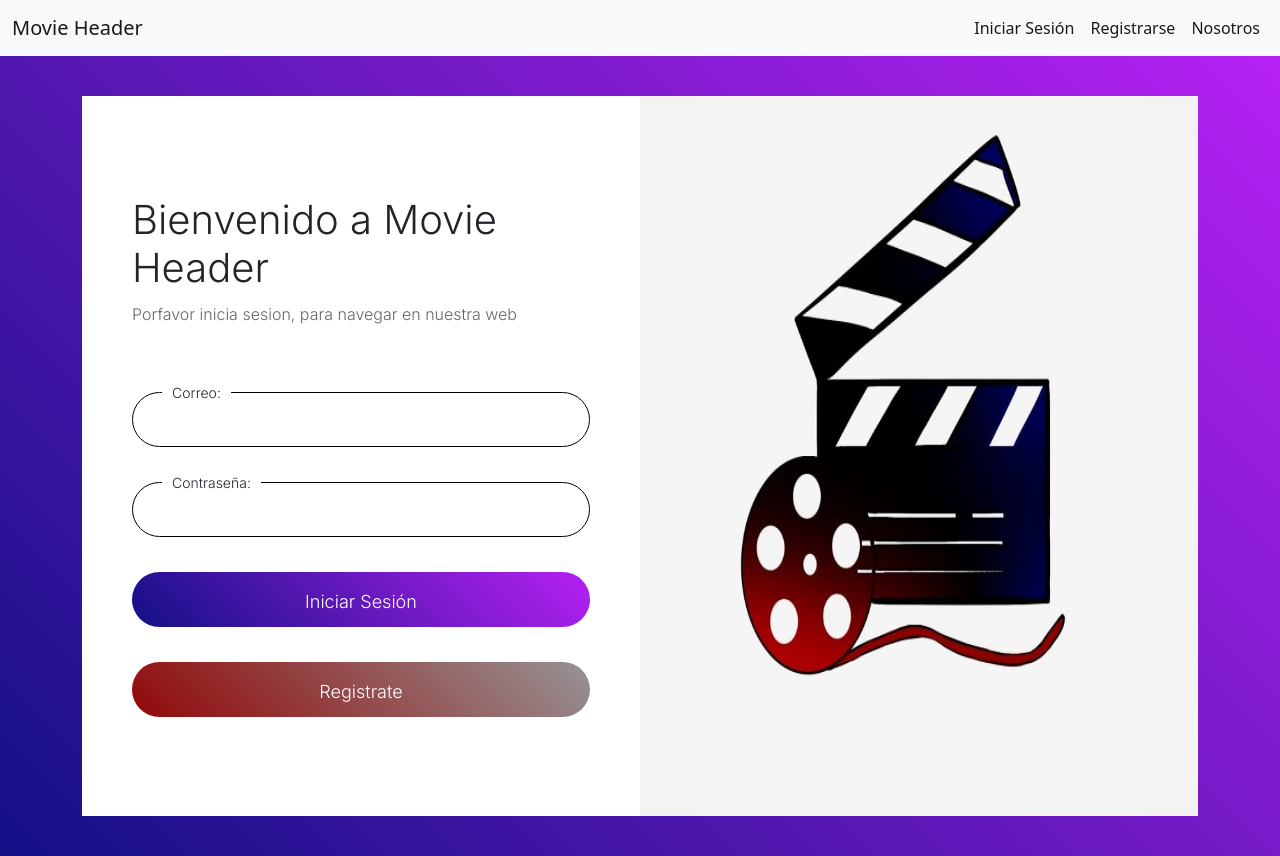
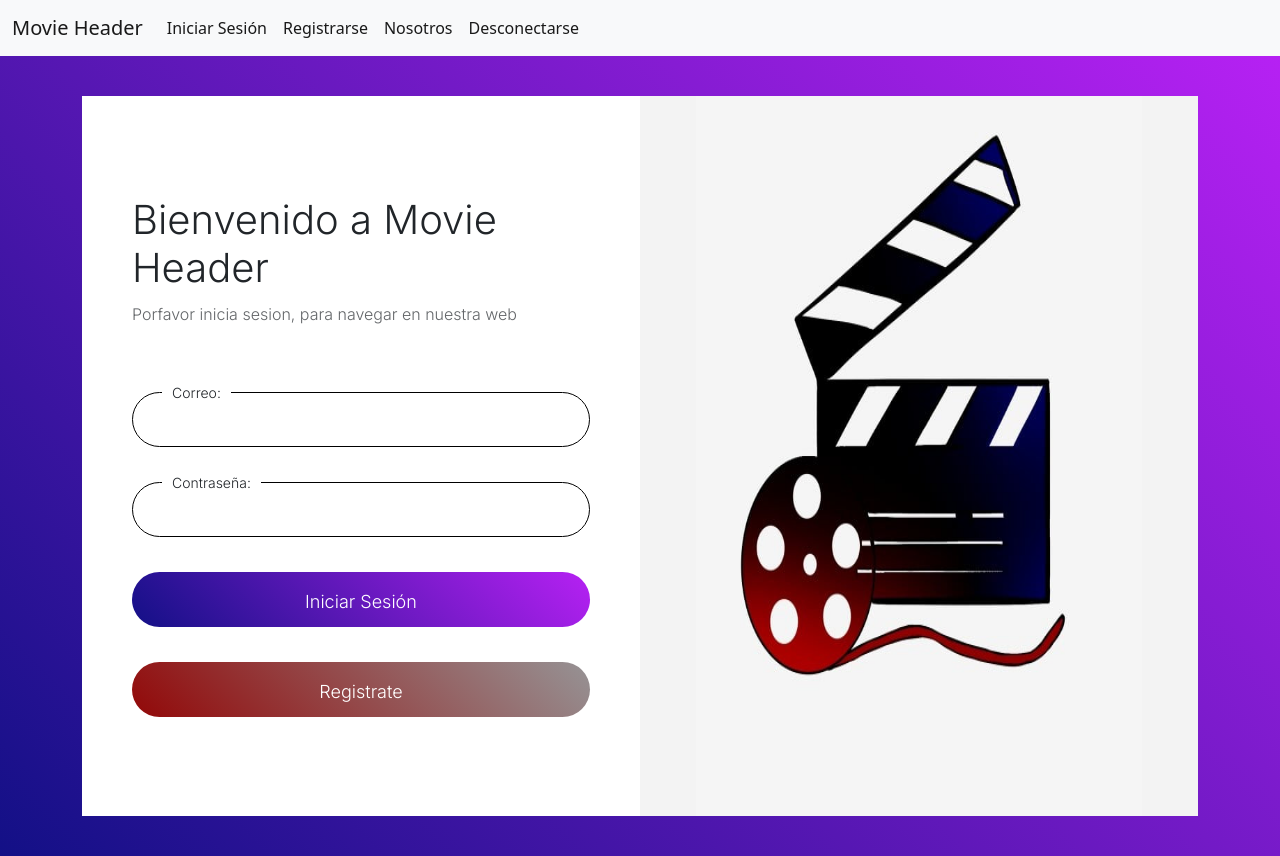
Before and after one commit to Reaper-Black/catalog-of-movies, an Angular app: page /login in a window 1280 px wide. Built offline with nearby package versions, Linux system fonts and the light colour scheme.

Commit message:
feat: corrección del navbar

```diff
--- a/src/app/components/login/login.component.ts
+++ b/src/app/components/login/login.component.ts
@@ -36,12 +36,20 @@ export class LoginComponent implements OnInit {
           localStorage.setItem('token', res.token)
           localStorage.setItem('correo', res.user.email)
           localStorage.setItem('rol', res.user.rol)
-          this.router.navigate(['/home']);
+
+
+
+          this.router.navigate(['/home'])
+
           Swal.fire(
             'Inicio de Sesión Correcto',
             'Presiona OK',
             'success'
-          )
+          ).then(res =>
+
+            location.reload()
+          );
+
         },
         err => {
           console.log(err)
--- a/src/app/components/nav-bar/nav-bar.component.html
+++ b/src/app/components/nav-bar/nav-bar.component.html
@@ -1,27 +1,37 @@
 <nav class="navbar navbar-expand-lg navbar-light bg-light">
     <div class="container-fluid">
         <a class="navbar-brand" href="#">Movie Header</a>
-        <button class="navbar-toggler" type="button" data-bs-toggle="collapse" data-bs-target="#navbarSupportedContent"
-            aria-controls="navbarSupportedContent" aria-expanded="false" aria-label="Toggle navigation">
-            <span class="navbar-toggler-icon"></span>
-        </button>
-        <div class="collapse navbar-collapse d-flex justify-content-end" id="navbarSupportedContent">
-            <ul class="navbar-nav mb-2 mb-lg-0">
+        <button class="navbar-toggler" type="button" data-bs-toggle="collapse" data-bs-target="#navbarSupportedContent" aria-controls="navbarSupportedContent" aria-expanded="false" aria-label="Toggle navigation">
+        <span class="navbar-toggler-icon"></span>
+      </button>
+        <div class="collapse navbar-collapse" id="navbarSupportedContent">
+            <ul class="navbar-nav me-auto mb-2 mb-lg-0">
 
-                <ng-container *ngIf="!authService.loggedIn(); else loggedIn">
-                    <li class="nav-item"><a class="nav-link active" aria-current="page" routerLink="/login">Iniciar Sesión</a></li>
-                    <li class="nav-item"><a class="nav-link active" aria-current="page" routerLink="/register">Registrarse</a>
-                    </li>
-                </ng-container>
-                <ng-template #loggedIn>
-                    <li><a class="nav-link active" aria-current="page" style="cursor:pointer" (click)="authService.logout()"> Desconectarse </a></li>
-                </ng-template>
-                <li class="nav-item"><a class="nav-link active" aria-current="page" routerLink="/about-us">Nosotros</a></li>
-                <li *ngIf="currentUser == 'Admin'"><a class="nav-link active" aria-current="page" routerLink="/movies"> Peliculas </a></li>
-                <li *ngIf="currentUser == 'Admin'"><a class="nav-link active" aria-current="page" routerLink="/list-movies"> Lista de Peliculas </a></li>
-                <li *ngIf="currentUser == 'Admin'"><a class="nav-link active" aria-current="page" routerLink="/create-user"> Usuarios </a></li>
-                <li *ngIf="currentUser == 'Admin'"><a class="nav-link active" aria-current="page" routerLink="/list-users"> Lista de Usuarios </a></li>
+                <li class="nav-item">
+                    <a class="nav-link active" aria-current="page" routerLink="/login">Iniciar Sesión</a>
+                </li>
+                <li class="nav-item">
+                    <a class="nav-link active" aria-current="page" routerLink="/register">Registrarse</a>
+                </li>
+                <li class="nav-item">
+                    <a class="nav-link active" aria-current="page" routerLink="/about-us">Nosotros</a>
+                </li>
+                <li class="nav-item" *ngIf="currentUser == 'Admin'">
+                    <a class="nav-link active" aria-current="page" routerLink="/movies"> Peliculas </a>
+                </li>
+                <li class="nav-item" *ngIf="currentUser == 'Admin'">
+                    <a class="nav-link active" aria-current="page" routerLink="/list-movies"> Lista de Peliculas </a>
+                </li>
+                <li class="nav-item" *ngIf="currentUser == 'Admin'">
+                    <a class="nav-link active" aria-current="page" routerLink="/create-user"> Usuarios </a>
+                </li>
+                <li class="nav-item" *ngIf="currentUser == 'Admin'">
+                    <a class="nav-link active" aria-current="page" routerLink="/list-users"> Lista de Usuarios </a>
+                </li>
 
+                <li class="nav-item">
+                    <a class="nav-link active" aria-current="page" style="cursor:pointer" (click)="logout()"> Desconectarse </a>
+                </li>
             </ul>
         </div>
     </div>
--- a/src/app/components/nav-bar/nav-bar.component.ts
+++ b/src/app/components/nav-bar/nav-bar.component.ts
@@ -1,5 +1,7 @@
 import { Component, OnInit } from '@angular/core';
 import { AuthService } from "../../services/auth.service";
+import { Router } from '@angular/router';
+
 
 @Component({
   selector: 'app-nav-bar',
@@ -8,13 +10,35 @@ import { AuthService } from "../../services/auth.service";
 })
 export class NavBarComponent implements OnInit {
 
-  public get currentUser() {
-    return this.authService.currentUser;
+  public currentUser = localStorage['rol'];
+
+  getCurrentUser() {
+    this.currentUser = localStorage['rol'];
+  }
+  constructor(public authService: AuthService, public router: Router) {
+
+    this.getCurrentUser()
+    console.log('constructor', this.currentUser)
+
   }
 
-  constructor(public authService: AuthService) {}
+  logout(){
+    localStorage.clear()
+    this.router.navigate(['/login']).then( res =>
+
+     location.reload()
+
+     );
+
+  }
+
 
   ngOnInit(): void {
+
+    this.currentUser = localStorage['rol'];
+    console.log('ngOninit: ', this.currentUser)
   }
 
+
+
 }
--- a/src/app/services/auth.service.ts
+++ b/src/app/services/auth.service.ts
@@ -29,6 +29,12 @@ export class AuthService {
     return !!localStorage.getItem('correo');
   }
 
+  obtainRole(){
+    const rol = localStorage.getItem('rol');
+    console.log('funcion obtainRole: ', rol)
+    return rol
+  }
+
   backSignIn() {
     return this.http.get(this.URL + '/signin').subscribe(
       res => {
@@ -47,9 +53,7 @@ export class AuthService {
   }
 
   logout(){
-    localStorage.removeItem('token'),
-    localStorage.removeItem('correo'),
-    localStorage.removeItem('rol'),
+    localStorage.clear(),
     this.router.navigate(['/login'])
   }
 }
```
Also changed, not shown: 2 other files (tests, documents, lock files or other folders).
